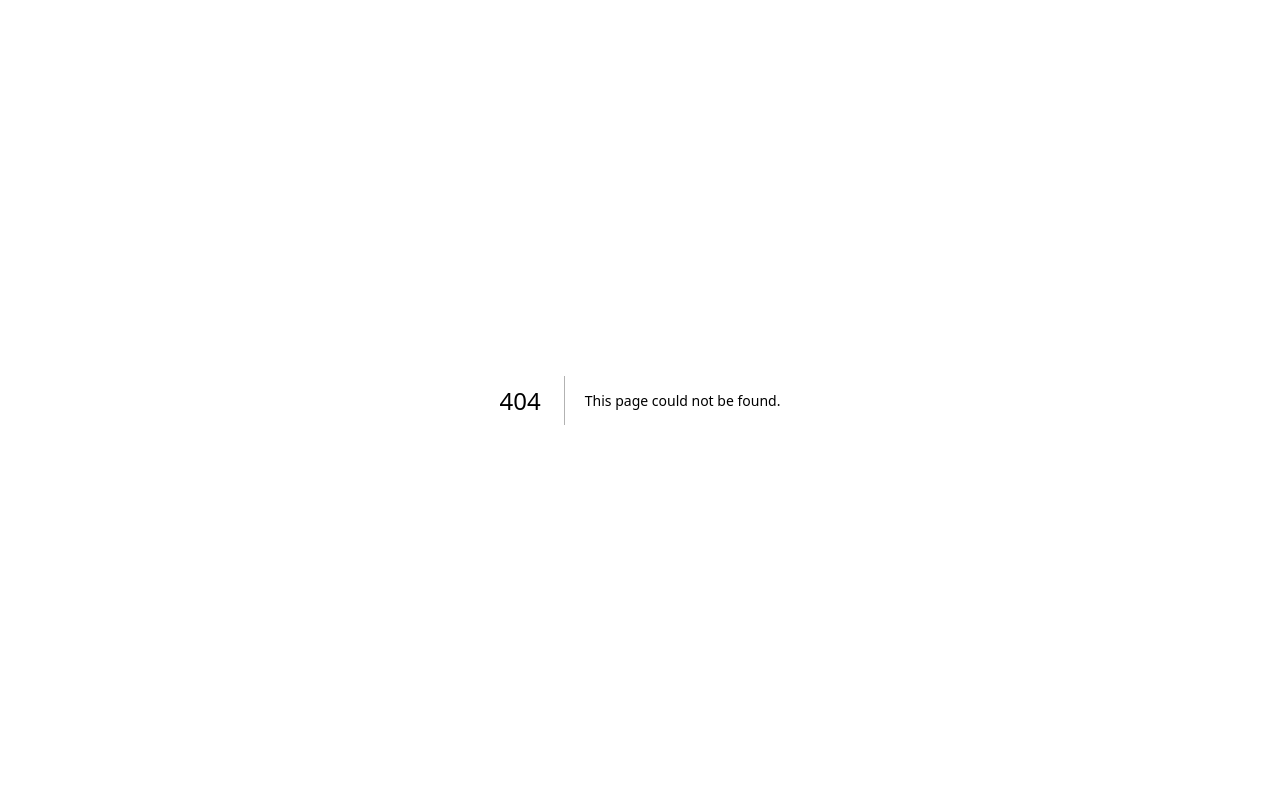
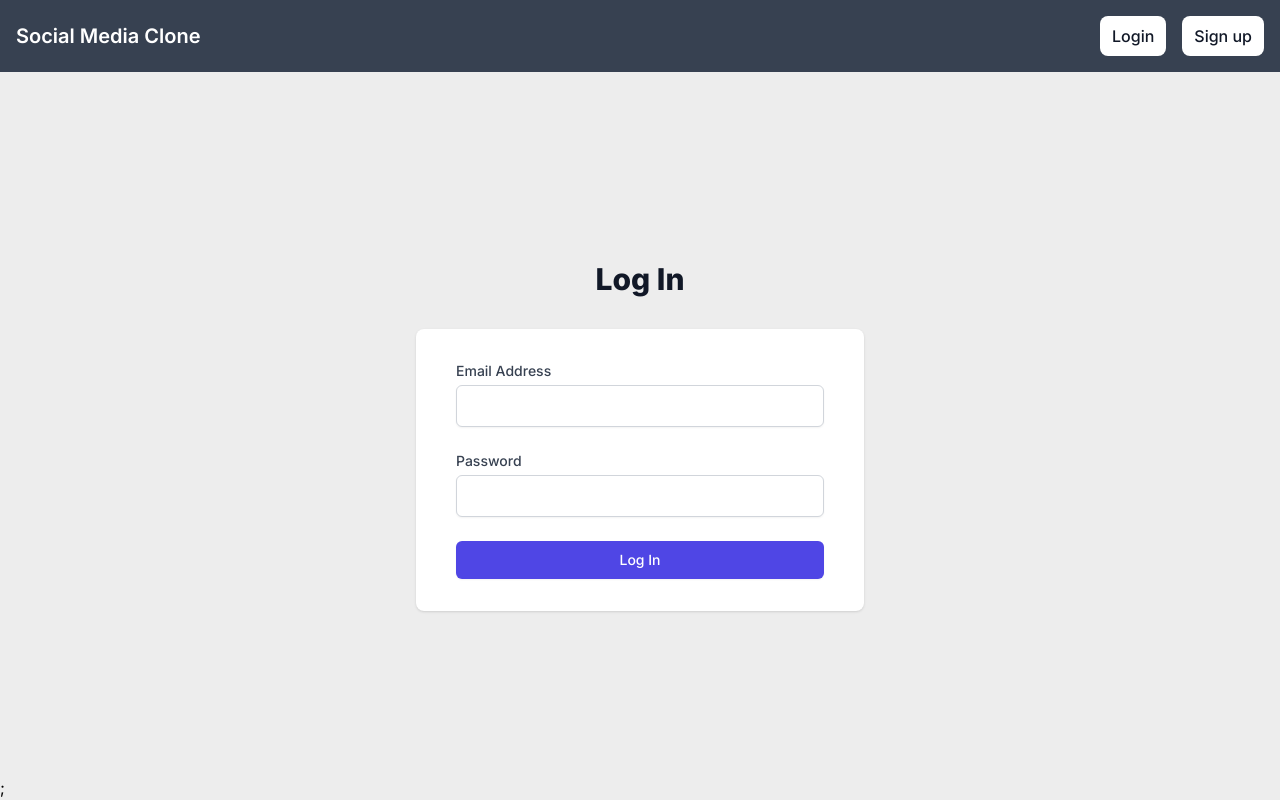
Before and after one commit to yusuken1121/SocialMediaApp_NextJs, a Next.js app in the folder client/: page /login in a window 1280 px wide. Before the commit this address had no page. Built offline with nearby package versions, Linux system fonts and the light colour scheme.

Commit message:
✨ Create login and sign-up pages

```diff
--- /dev/null
+++ b/client/app/(main)/login/page.tsx
@@ -0,0 +1,71 @@
+import Head from "next/head";
+import React from "react";
+
+const Login = () => {
+  return (
+    <div>
+      <div
+        style={{ height: "88vh" }}
+        className="flex flex-col justify-center py-12 sm:px-6 lg:px-8"
+      >
+        <Head>
+          <title>Login</title>
+        </Head>
+        <div className="sm:mx-auto sm:w-full sm:max-w-md">
+          <h2 className="mt-6 text-center text-3xl font-extrabold text-gray-900">
+            Log In
+          </h2>
+        </div>
+        <div className="mt-8 sm:mx-auto sm:w-full sm:max-w-md">
+          <div className="bg-white py-8 px-4 shadow sm:rounded-lg sm:px-10">
+            <form>
+              <div>
+                <label
+                  htmlFor="email"
+                  className="block text-sm font-medium text-gray-700"
+                >
+                  Email Address
+                </label>
+                <input
+                  id="email"
+                  name="email"
+                  type="email"
+                  autoComplete="email"
+                  required
+                  className="mt-1 block w-full border border-gray-300 rounded-md shadow-sm py-2 px-3 text-base focus:outline-none focus:ring-indigo-500 focus:border-indigo-500"
+                />
+              </div>
+              <div className="mt-6">
+                <label
+                  htmlFor="password"
+                  className="block text-sm font-medium text-gray-700"
+                >
+                  Password
+                </label>
+                <input
+                  id="password"
+                  name="password"
+                  type="password"
+                  autoComplete="current-password"
+                  required
+                  className="mt-1 block w-full border border-gray-300 rounded-md shadow-sm py-2 px-3 text-base focus:outline-none focus:ring-indigo-500 focus:border-indigo-500"
+                />
+              </div>
+              <div className="mt-6">
+                <button
+                  type="submit"
+                  className="w-full py-2 px-4 border border-transparent rounded-md shadow-sm text-sm font-medium text-white bg-indigo-600 hover:bg-indigo-700 focus:outline-none focus:ring-2 focus:ring-offset-2 focus:ring-indigo-500"
+                >
+                  Log In
+                </button>
+              </div>
+            </form>
+          </div>
+        </div>
+      </div>
+      ;
+    </div>
+  );
+};
+
+export default Login;
--- /dev/null
+++ b/client/app/(main)/signup/page.tsx
@@ -0,0 +1,86 @@
+import Head from "next/head";
+import React from "react";
+
+const Signup = () => {
+  return (
+    <div>
+      <div
+        style={{ height: "88vh" }}
+        className="flex flex-col justify-center sm:px-6 lg:px-8"
+      >
+        <Head>
+          <title>Create Account</title>
+        </Head>
+        <div className="sm:mx-auto sm:w-full sm:max-w-md">
+          <h2 className="text-center text-3xl font-extrabold text-gray-900">
+            Create an Account
+          </h2>
+        </div>
+        <div className="mt-8 sm:mx-auto sm:w-full sm:max-w-md">
+          <div className="bg-white py-8 px-4 shadow sm:rounded-lg sm:px-10">
+            <form>
+              <div>
+                <label
+                  htmlFor="name"
+                  className="block text-sm font-medium text-gray-700"
+                >
+                  Name
+                </label>
+                <input
+                  id="name"
+                  name="name"
+                  type="text"
+                  autoComplete="name"
+                  required
+                  className="mt-1 block w-full border border-gray-300 rounded-md shadow-sm py-2 px-3 text-base focus:outline-none focus:ring-indigo-500 focus:border-indigo-500"
+                />
+              </div>
+              <div className="mt-6">
+                <label
+                  htmlFor="email"
+                  className="block text-sm font-medium text-gray-700"
+                >
+                  Email Address
+                </label>
+                <input
+                  id="email"
+                  name="email"
+                  type="email"
+                  autoComplete="email"
+                  required
+                  className="mt-1 block w-full border border-gray-300 rounded-md shadow-sm py-2 px-3 text-base focus:outline-none focus:ring-indigo-500 focus:border-indigo-500"
+                />
+              </div>
+              <div className="mt-6">
+                <label
+                  htmlFor="password"
+                  className="block text-sm font-medium text-gray-700"
+                >
+                  Password
+                </label>
+                <input
+                  id="password"
+                  name="password"
+                  type="password"
+                  autoComplete="new-password"
+                  required
+                  className="mt-1 block w-full border border-gray-300 rounded-md shadow-sm py-2 px-3 text-base focus:outline-none focus:ring-indigo-500 focus:border-indigo-500"
+                />
+              </div>
+              <div className="mt-6">
+                <button
+                  type="submit"
+                  className="w-full py-2 px-4 border border-transparent rounded-md shadow-sm text-sm font-medium text-white bg-indigo-600 hover:bg-indigo-700 focus:outline-none focus:ring-2 focus:ring-offset-2 focus:ring-indigo-500"
+                >
+                  Sign Up
+                </button>
+              </div>
+            </form>
+          </div>
+        </div>
+      </div>
+    </div>
+  );
+};
+
+export default Signup;
--- a/client/app/globals.css
+++ b/client/app/globals.css
@@ -2,32 +2,6 @@
 @tailwind components;
 @tailwind utilities;
 
-:root {
-  --foreground-rgb: 0, 0, 0;
-  --background-start-rgb: 214, 219, 220;
-  --background-end-rgb: 255, 255, 255;
+body {
+  background-color: #ededed;
 }
-
-@media (prefers-color-scheme: dark) {
-  :root {
-    --foreground-rgb: 255, 255, 255;
-    --background-start-rgb: 0, 0, 0;
-    --background-end-rgb: 0, 0, 0;
-  }
-}
-
-body {
-  color: rgb(var(--foreground-rgb));
-  background: linear-gradient(
-      to bottom,
-      transparent,
-      rgb(var(--background-end-rgb))
-    )
-    rgb(var(--background-start-rgb));
-}
-
-@layer utilities {
-  .text-balance {
-    text-wrap: balance;
-  }
-}
```
